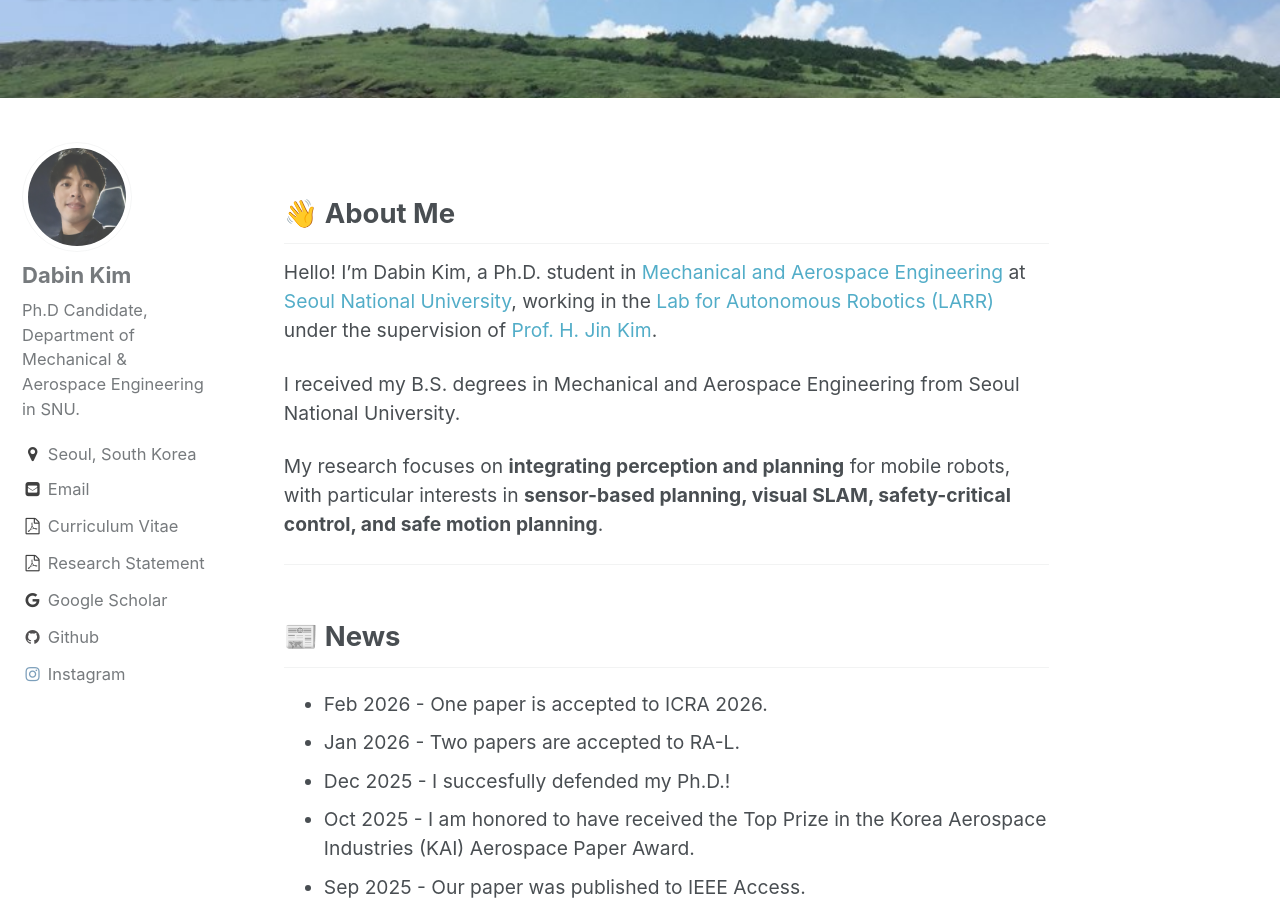
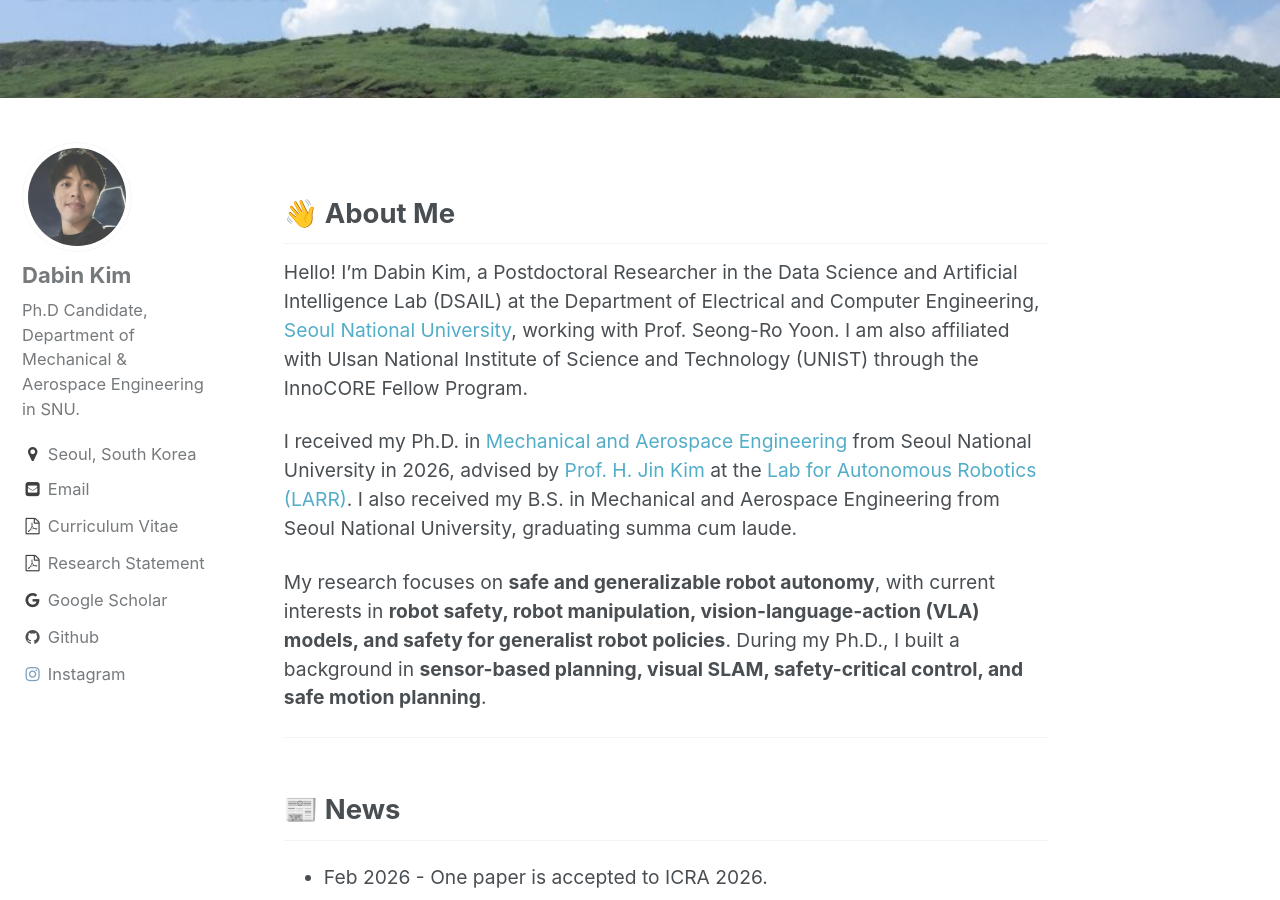
Before and after one commit to dabinkim-LGOM/dabinkim-LGOM.github.io, a Jekyll site: the page built from index.md, in a window 1280 px wide and 900 px high, scrolled down 215 px. Built offline with Jekyll 4.4.1, drawn with Linux system fonts in a browser that asks for light colours.

Commit message:
Index updated

```diff
--- a/index.md
+++ b/index.md
@@ -26,11 +26,11 @@ header:
 <!-- ABOUT ME -->
 ## 👋 About Me
 
-Hello! I’m Dabin Kim, a Ph.D. student in <a href="https://aerospace.snu.ac.kr/en" target="_blank">Mechanical and Aerospace Engineering</a> at <a href="https://en.snu.ac.kr/" target="_blank">Seoul National University</a>, working in the <a href="http://larr.snu.ac.kr/" target="_blank">Lab for Autonomous Robotics (LARR)</a> under the supervision of <a href="https://scholar.google.co.kr/citations?user=TLQUwIMAAAAJ&hl=en" target="_blank">Prof. H. Jin Kim</a>.
+Hello! I’m Dabin Kim, a Postdoctoral Researcher in the Data Science and Artificial Intelligence Lab (DSAIL) at the Department of Electrical and Computer Engineering, <a href="https://en.snu.ac.kr/" target="_blank">Seoul National University</a>, working with Prof. Seong-Ro Yoon. I am also affiliated with Ulsan National Institute of Science and Technology (UNIST) through the InnoCORE Fellow Program.
 
-I received my B.S. degrees in Mechanical and Aerospace Engineering from Seoul National University.
+I received my Ph.D. in <a href="https://aerospace.snu.ac.kr/en" target="_blank">Mechanical and Aerospace Engineering</a> from Seoul National University in 2026, advised by <a href="https://scholar.google.co.kr/citations?user=TLQUwIMAAAAJ&hl=en" target="_blank">Prof. H. Jin Kim</a> at the <a href="http://larr.snu.ac.kr/" target="_blank">Lab for Autonomous Robotics (LARR)</a>. I also received my B.S. in Mechanical and Aerospace Engineering from Seoul National University, graduating summa cum laude.
 
-My research focuses on **integrating perception and planning** for mobile robots, with particular interests in **sensor-based planning, visual SLAM, safety-critical control, and safe motion planning**.
+My research focuses on **safe and generalizable robot autonomy**, with current interests in **robot safety, robot manipulation, vision-language-action (VLA) models, and safety for generalist robot policies**. During my Ph.D., I built a background in **sensor-based planning, visual SLAM, safety-critical control, and safe motion planning**.
 
 <!-- [comment]: <> (I am very grateful for the many friends, advisors and my family which support me on this journey.) -->
 <!-- [comment]: <> (### developing artificial 3D perception) -->
```
Also changed, not shown: 1 other file.
